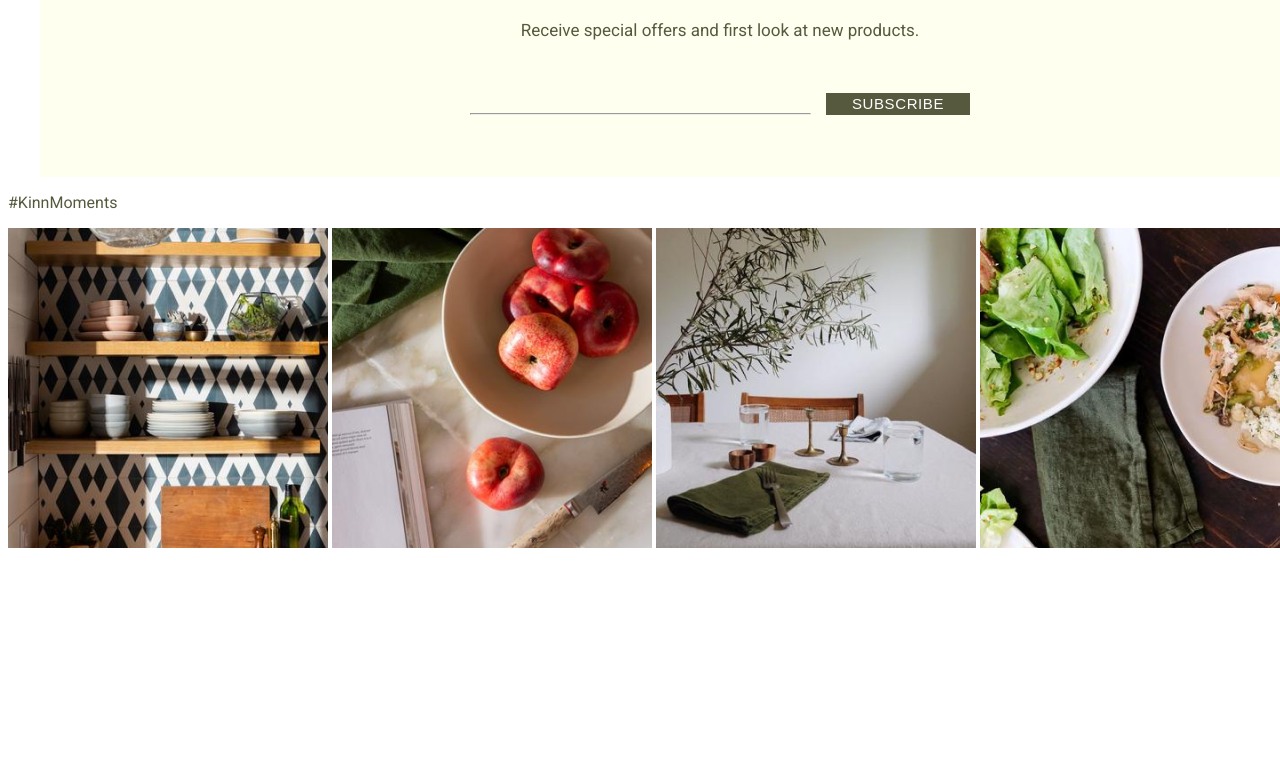
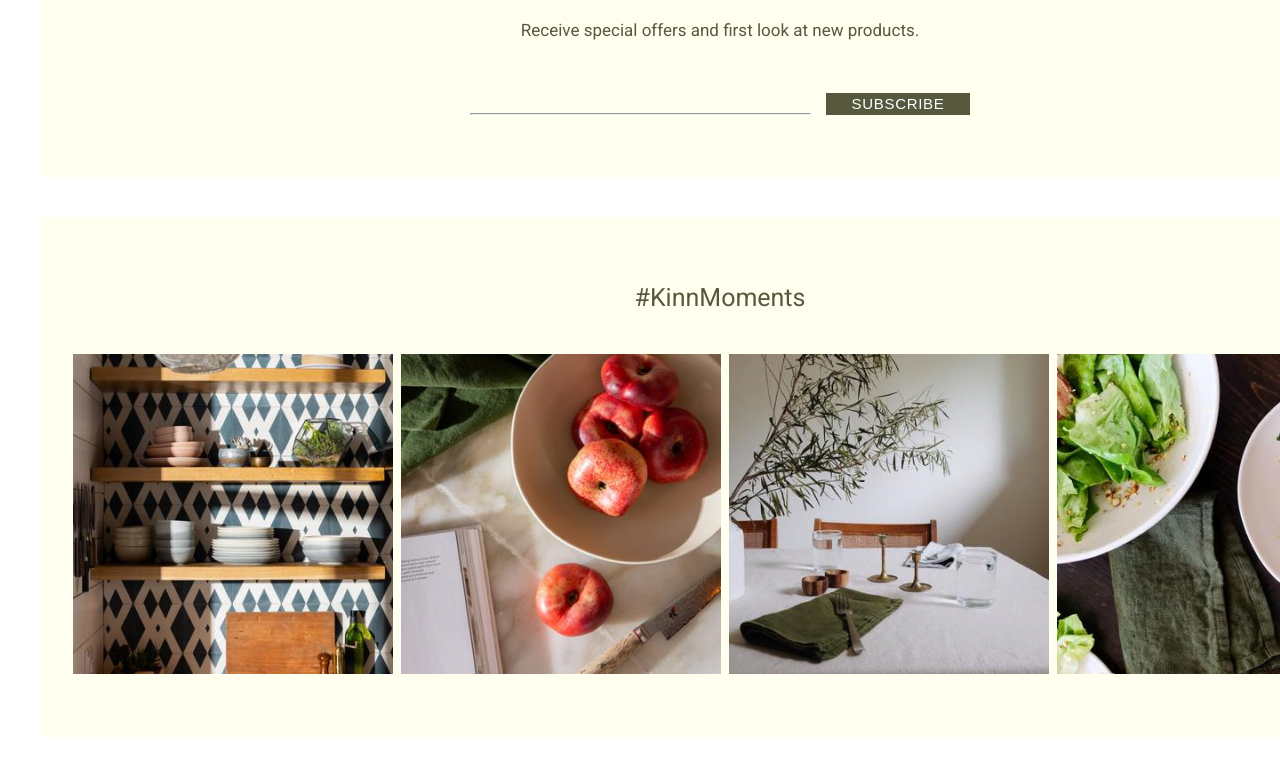
Before and after one commit to AlexandraBahdanava/Landing, a plain HTML site: page index.html in a window 1280 px wide. Shown: the part 4779-5540 px from the top of the page. Drawn offline with Linux system fonts and the light colour scheme.

Commit message:
feat: style the moments block in main according to the design layout

```diff
--- a/style.css
+++ b/style.css
@@ -337,7 +337,7 @@ a {
 
 .image-examples-of-using-second {
 	margin: 0;
-	padding-left: 42px;
+	padding-left: 43px;
 	padding-top: 64px;
 }
 
@@ -402,9 +402,36 @@ a {
 	margin-left: 15px;
 	background-color: rgba(86, 89, 61, 1);
 	color: white;
-	letter-spacing: 0.6px;
+	letter-spacing: 0.7px;
 	text-transform: uppercase;
 	border: none;
+}
+
+.moments {
+	width: 1360px;
+	height: 520px;
+	margin-left: 32px;
+	margin-top: 40px;
+	background-color: #FFFFEF;
+	text-align: center;
+}
+
+.moments p {
+	font-size: 25px;
+	line-height: 32.4px;
+	padding-top: 65px;
+}
+
+.content-moments{
+	padding-top: 6px;
+	padding-left: 6px;
+}
+
+.moments img {
+	padding-top: 8px;
+	padding-left: 4px;
+	margin: 0;
+
 }
 
 footer {
```
